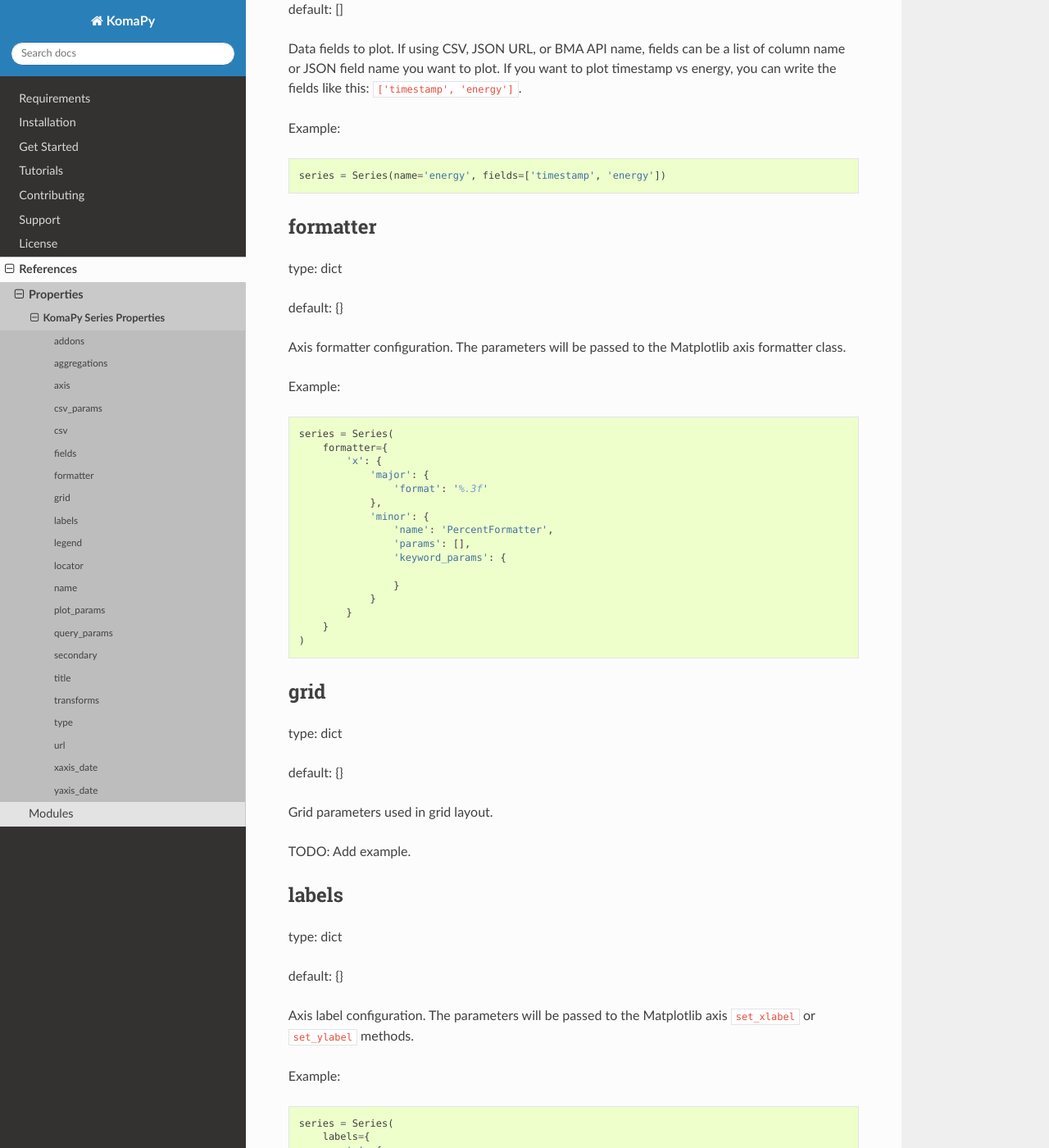
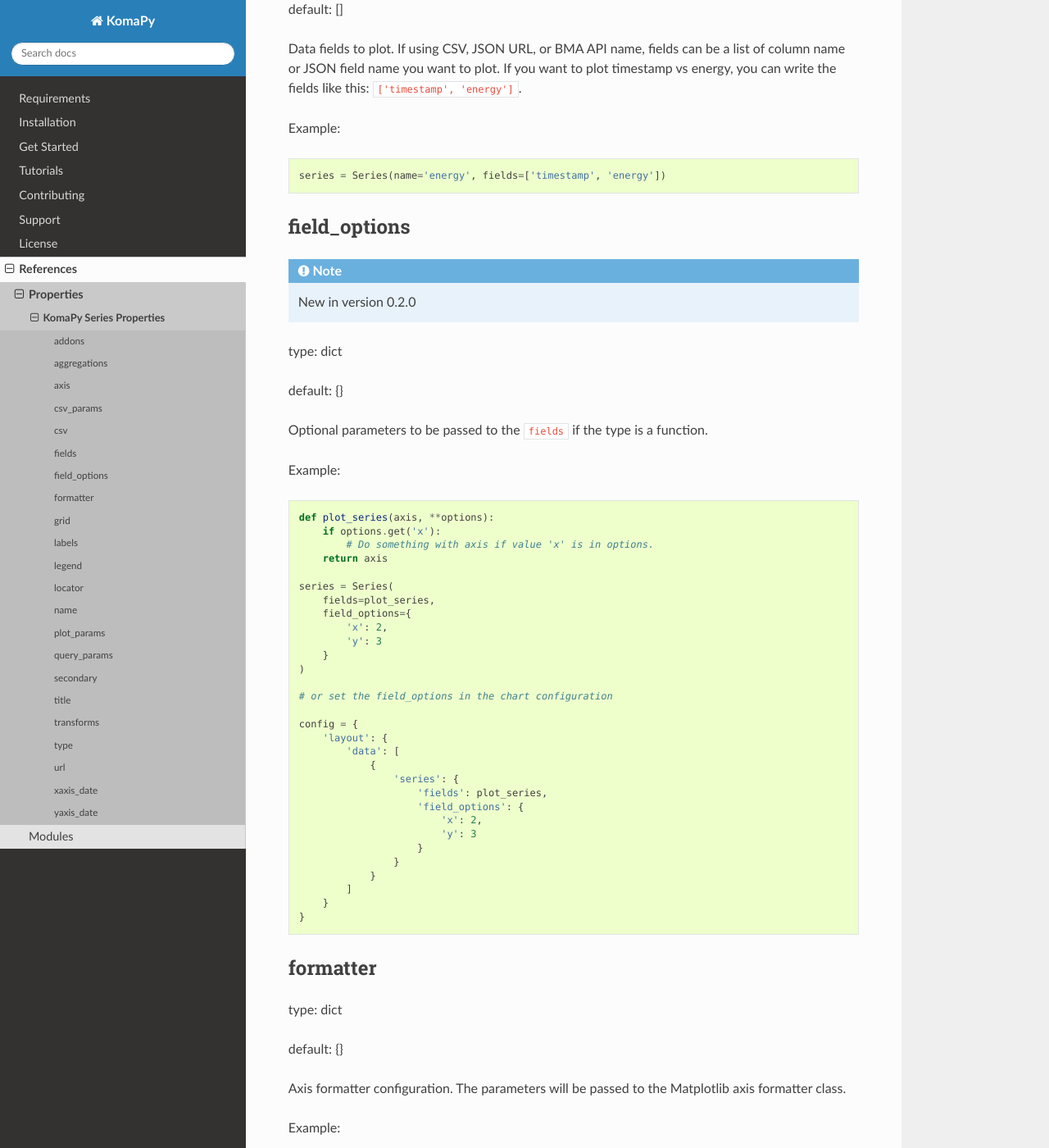
Before and after one commit to bpptkg/komapy, a Sphinx documentation site: the page built from docs/references/series_props.rst, in a window 1280 px wide and 1400 px high, scrolled down 2171 px. Shown: the whole window at 82% size. Built offline with Sphinx 7.4.7 and the Read the Docs theme 2.0.0, drawn with Linux system fonts in a browser that asks for light colours.

Commit message:
Write field_options doc

```diff
--- a/docs/references/series_props.rst
+++ b/docs/references/series_props.rst
@@ -114,6 +114,53 @@ Example:
 .. code-block:: python
 
     series = Series(name='energy', fields=['timestamp', 'energy'])
+
+field_options
+-------------
+
+.. note::
+    New in version 0.2.0
+
+type: dict
+
+default: {}
+
+Optional parameters to be passed to the ``fields`` if the type is a function.
+
+Example:
+
+.. code-block:: python
+
+    def plot_series(axis, **options):
+        if options.get('x'):
+            # Do something with axis if value 'x' is in options.
+        return axis
+
+    series = Series(
+        fields=plot_series,
+        field_options={
+            'x': 2,
+            'y': 3
+        }
+    )
+
+    # or set the field_options in the chart configuration
+
+    config = {
+        'layout': {
+            'data': [
+                {
+                    'series': {
+                        'fields': plot_series,
+                        'field_options': {
+                            'x': 2,
+                            'y': 3
+                        }
+                    }
+                }
+            ]
+        }
+    }
 
 formatter
 ---------
```
